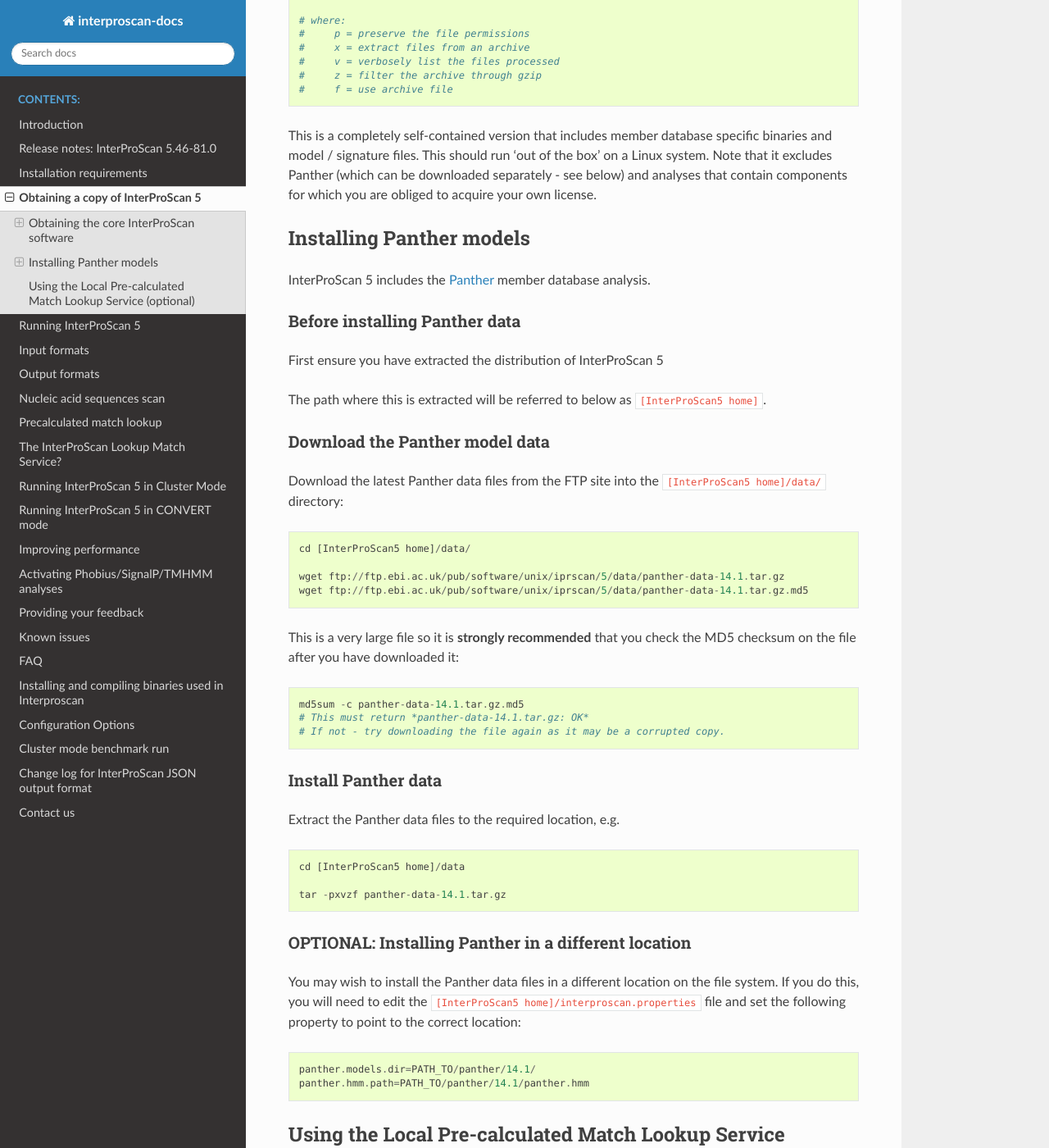
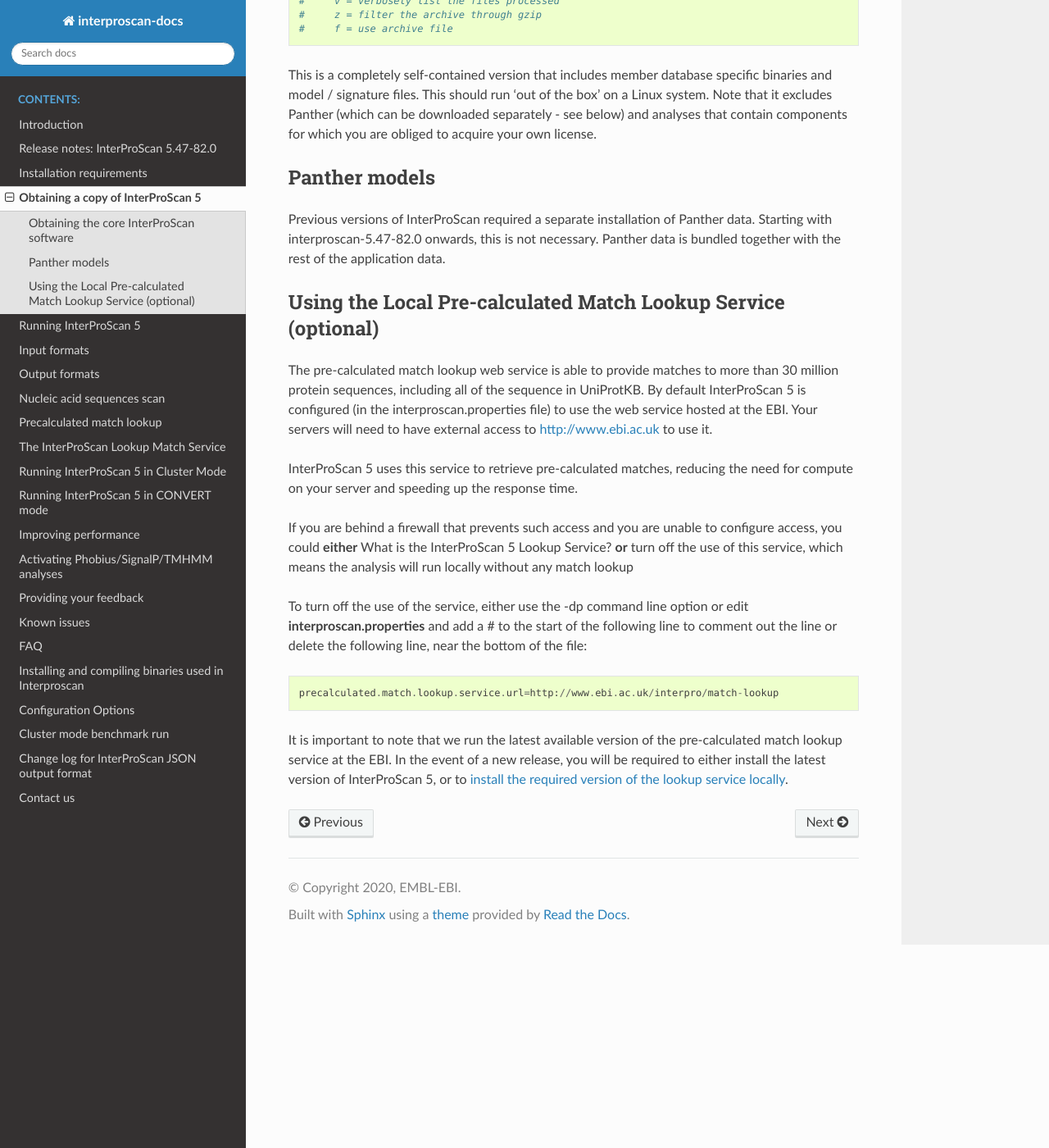
Before and after one commit to ebi-pf-team/interproscan-docs, a Sphinx documentation site: the page built from docs/HowToDownload.rst, in a window 1280 px wide and 1400 px high, scrolled down 857 px. Shown: the whole window at 82% size. Built offline with Sphinx 7.4.7 and the Read the Docs theme 2.0.0, drawn with Linux system fonts in a browser that asks for light colours; some of the changed text lies outside the part shown.

```diff
--- a/docs/HowToDownload.rst
+++ b/docs/HowToDownload.rst
@@ -5,29 +5,25 @@ Firstly check your system satisfies the :ref:`Installation requirements`.
 To install the InterProScan 5 software you then need to complete the following steps:
 
 - Install the core InterProScan
-- Install Panther Models
 - Install/configure the Pre-calculated Match Lookup
 
 Obtaining the core InterProScan software
 ~~~~~~~~~~~~~~~~~~~~~~~~~~~~~~~~~~~~~~~~
 
-64 bit distribution
-^^^^^^^^^^^^^^^^^^^
-
 ::
 
     mkdir my_interproscan
     cd my_interproscan
-    wget ftp://ftp.ebi.ac.uk/pub/software/unix/iprscan/5/5.46-81.0/interproscan-5.46-81.0-64-bit.tar.gz
-    wget ftp://ftp.ebi.ac.uk/pub/software/unix/iprscan/5/5.46-81.0/interproscan-5.46-81.0-64-bit.tar.gz.md5
+    wget ftp://ftp.ebi.ac.uk/pub/software/unix/iprscan/5/5.47-82.0/interproscan-5.47-82.0-64-bit.tar.gz
+    wget ftp://ftp.ebi.ac.uk/pub/software/unix/iprscan/5/5.47-82.0/interproscan-5.47-82.0-64-bit.tar.gz.md5
 
     # Recommended checksum to confirm the download was successful:
-    md5sum -c interproscan-5.46-81.0-64-bit.tar.gz.md5
-    # Must return *interproscan-5.46-81.0-64-bit.tar.gz: OK*
+    md5sum -c interproscan-5.47-82.0-64-bit.tar.gz.md5
+    # Must return *interproscan-5.47-82.0-64-bit.tar.gz: OK*
     # If not - try downloading the file again as it may be a corrupted copy.
 
 (Direct link:
-ftp://ftp.ebi.ac.uk/pub/software/unix/iprscan/5/5.46-81.0/interproscan-5.46-81.0-64-bit.tar.gz)
+ftp://ftp.ebi.ac.uk/pub/software/unix/iprscan/5/5.47-82.0/interproscan-5.47-82.0-64-bit.tar.gz)
 
 As the compressed file is very large, it is **strongly recommended**
 that you use md5sum to check that the file has been downloaded without
@@ -37,7 +33,7 @@ Extract the tar ball:
 
 ::
 
-    tar -pxvzf interproscan-5.46-81.0-*-bit.tar.gz
+    tar -pxvzf interproscan-5.47-82.0-*-bit.tar.gz
 
     # where:
     #     p = preserve the file permissions
@@ -52,65 +48,10 @@ database specific binaries and model / signature files. This should run
 can be downloaded separately - see below) and analyses that contain
 components for which you are obliged to acquire your own license.
 
-Installing Panther models
+Panther models
 ~~~~~~~~~~~~~~~~~~~~~~~~~
-
-InterProScan 5 includes the `Panther <http://www.pantherdb.org/>`__
-member database analysis.
-
-Before installing Panther data
-^^^^^^^^^^^^^^^^^^^^^^^^^^^^^^
-
-First ensure you have extracted the distribution of InterProScan 5
-
-The path where this is extracted will be referred to below as
-``[InterProScan5 home]``.
-
-Download the Panther model data
-^^^^^^^^^^^^^^^^^^^^^^^^^^^^^^^
-
-Download the latest Panther data files from the FTP site into the
-``[InterProScan5 home]/data/`` directory:
-
-::
-
-    cd [InterProScan5 home]/data/
-
-    wget ftp://ftp.ebi.ac.uk/pub/software/unix/iprscan/5/data/panther-data-14.1.tar.gz
-    wget ftp://ftp.ebi.ac.uk/pub/software/unix/iprscan/5/data/panther-data-14.1.tar.gz.md5
-
-This is a very large file so it is **strongly recommended** that you
-check the MD5 checksum on the file after you have downloaded it:
-
-::
-
-    md5sum -c panther-data-14.1.tar.gz.md5
-    # This must return *panther-data-14.1.tar.gz: OK*
-    # If not - try downloading the file again as it may be a corrupted copy.
-
-Install Panther data
-^^^^^^^^^^^^^^^^^^^^
-
-Extract the Panther data files to the required location, e.g.
-
-::
-
-    cd [InterProScan5 home]/data
-
-    tar -pxvzf panther-data-14.1.tar.gz
-
-OPTIONAL: Installing Panther in a different location
-^^^^^^^^^^^^^^^^^^^^^^^^^^^^^^^^^^^^^^^^^^^^^^^^^^^^
-
-You may wish to install the Panther data files in a different location
-on the file system. If you do this, you will need to edit the
-``[InterProScan5 home]/interproscan.properties`` file and set the
-following property to point to the correct location:
-
-::
-
-    panther.models.dir=PATH_TO/panther/14.1/
-    panther.hmm.path=PATH_TO/panther/14.1/panther.hmm
+Previous versions of InterProScan required a separate installation of Panther data. Starting with interproscan-5.47-82.0
+onwards, this is not necessary. Panther data is bundled together with the rest of the application data.
 
 Using the Local Pre-calculated Match Lookup Service (optional)
 ~~~~~~~~~~~~~~~~~~~~~~~~~~~~~~~~~~~~~~~~~~~~~~~~~~~~~~~~~~~~~~
--- a/docs/LocalLookupService.rst
+++ b/docs/LocalLookupService.rst
@@ -1,4 +1,4 @@
-The InterProScan  Lookup Match Service?
+The InterProScan  Lookup Match Service
 ==========================================
 
 The InterProScan match lookup service stores pre-calculated InterProScan
```
Also changed, not shown: docs/HowToRun.rst (+8 -3 lines), docs/ReleaseNotes.rst (+6 -6 lines).
